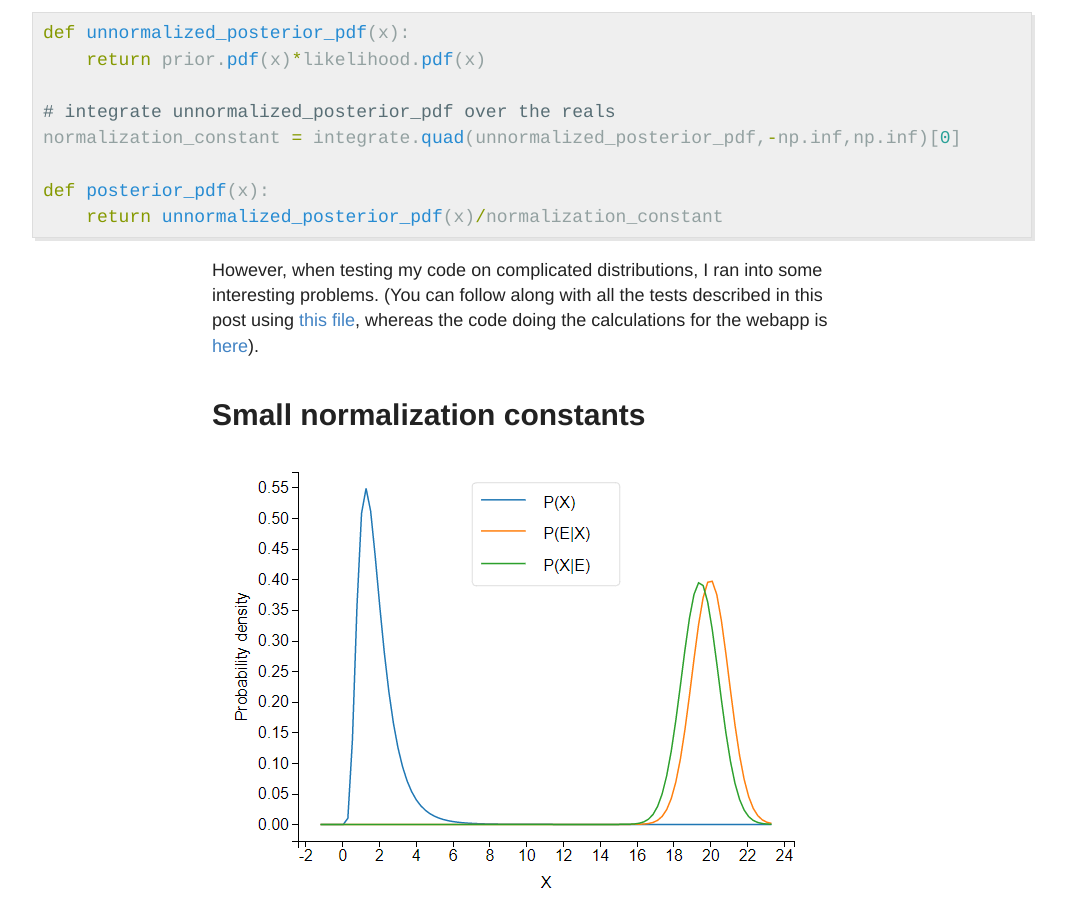
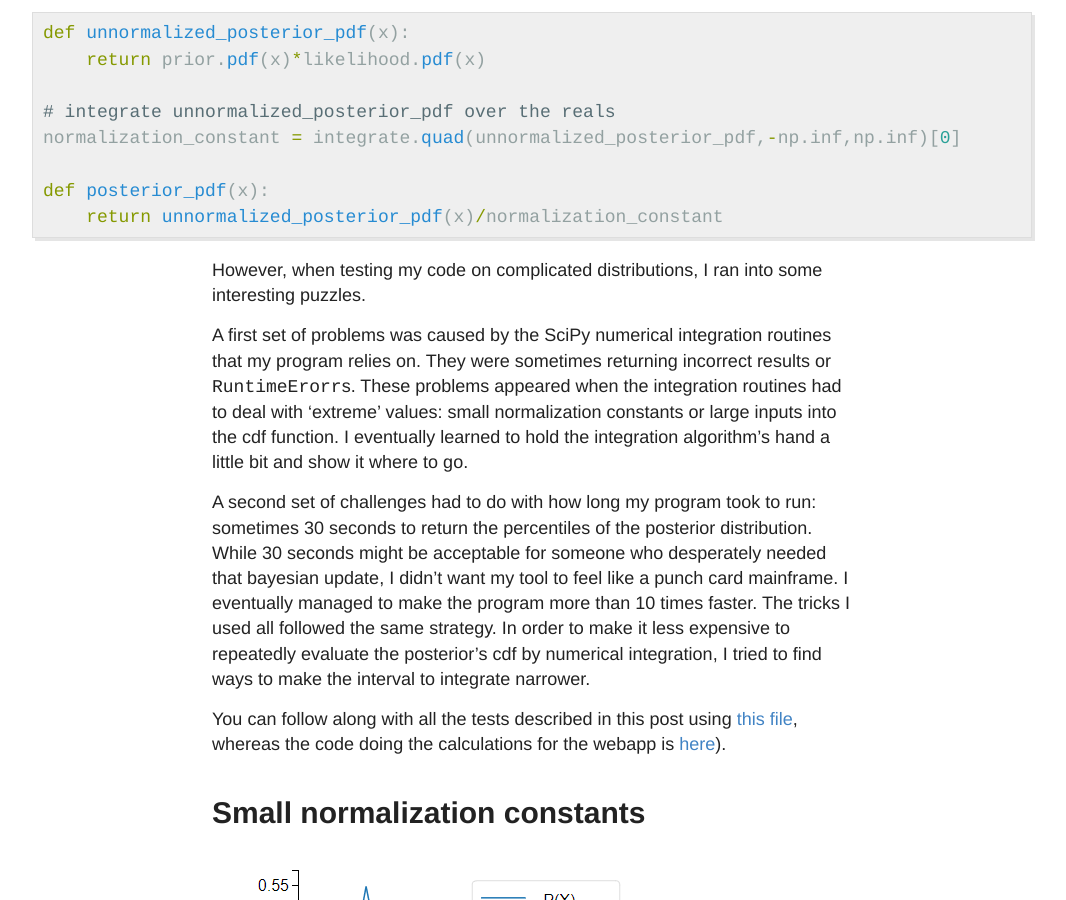
Before and after one commit to fragile-credences/fragile-credences.github.io, a Jekyll site: the page built from _posts/2020-07-01-bayes.md, in a window 1280 px wide and 900 px high, scrolled down 1507 px. Shown: the whole window, without its empty margins (108-1174 px from the left). Built offline with Jekyll 4.4.1, drawn with Linux system fonts in a browser that asks for light colours; formulas are drawn with MathJax 3; comment, search, counter and statistics services are not loaded; some of the changed text lies outside the part shown.

Commit message:
improve bayes.md due to feedback

````diff
--- a/_posts/2020-07-01-bayes.md
+++ b/_posts/2020-07-01-bayes.md
@@ -1,6 +1,6 @@
 ---
 layout: post
-title: "Numerical analysis for a Bayesian update webapp"
+title: "Debugging surprising behavior in SciPy numerical integration"
 image: /images/bayes-thumbnail.png
 ---
 
@@ -33,7 +33,13 @@ def posterior_pdf(x):
     return unnormalized_posterior_pdf(x)/normalization_constant
 ```
 
-However, when testing my code on complicated distributions, I ran into some interesting problems. (You can follow along with all the tests described in this post using [this file](/files/bayesblog.py), whereas the code doing the calculations for the webapp is [here](https://github.com/tmkadamcz/bayes-continuous/blob/master/bayes.py)).
+However, when testing my code on complicated distributions, I ran into some interesting puzzles.
+
+A first set of problems was caused by the SciPy numerical integration routines that my program relies on. They were sometimes returning incorrect results or `RuntimeErorr`s. These problems appeared when the integration routines had to deal with 'extreme' values: small normalization constants or large inputs into the cdf function. I eventually learned to hold the integration algorithm's hand a little bit and show it where to go.
+
+A second set of challenges had to do with how long my program took to run: sometimes 30 seconds to return the percentiles of the posterior distribution. While 30 seconds might be acceptable for someone who desperately needed that bayesian update, I didn't want my tool to feel like a punch card mainframe. I eventually managed to make the program more than 10 times faster. The tricks I used all followed the same strategy. In order to make it less expensive to repeatedly evaluate the posterior's cdf by numerical integration, I tried to find ways to make the interval to integrate narrower.
+
+You can follow along with all the tests described in this post using [this file](/files/bayesblog.py), whereas the code doing the calculations for the webapp is [here](https://github.com/tmkadamcz/bayes-continuous/blob/master/bayes.py)).
 
 # Small normalization constants
 ![Alt text](/images/bayes-far-apart.png)
````
